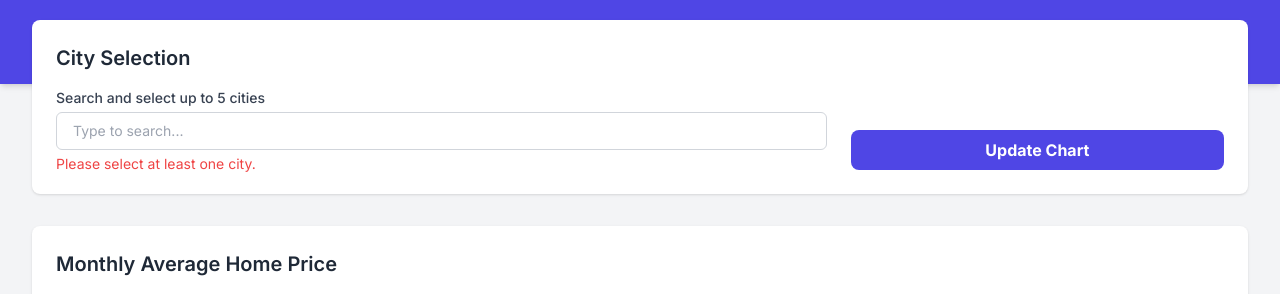
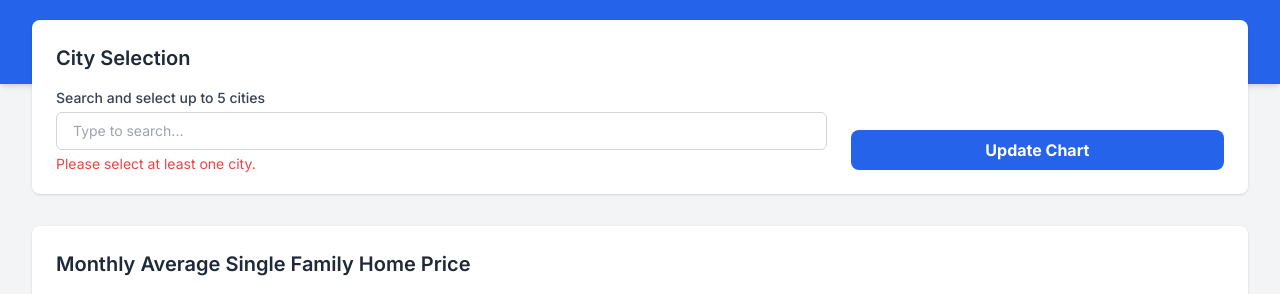
Before and after one commit to jeffakins/housing_market, a Flask app: page / in a window 1280 px wide. Shown: the top 294 px of the page. Run offline with Flask 3, Linux system fonts and the light colour scheme; data that the repository does not hold is empty; parts of the project's set-up code (start-up, migrations or seed data) failed here and were passed over; some libraries are stand-ins or nearby versions.

Commit message:
Updating the layout and fixing bugs

```diff
--- a/ChartjsApp/static/script.js
+++ b/ChartjsApp/static/script.js
@@ -142,10 +142,10 @@ function selectCity(city) {
  */
 function addCityTag(city) {
     const tag = document.createElement('div');
-    tag.className = 'bg-indigo-100 text-indigo-700 text-sm font-medium px-2 py-1 rounded-full flex items-center gap-2';
+    tag.className = 'bg-blue-100 text-blue-700 text-sm font-medium px-2 py-1 rounded-full flex items-center gap-2';
     tag.innerHTML = `
         <span>${city}</span>
-        <button class="text-indigo-500 hover:text-indigo-700 focus:outline-none">&times;</button>
+        <button class="text-blue-500 hover:text-blue-700 focus:outline-none">&times;</button>
     `;
     tag.querySelector('button').addEventListener('click', () => removeCity(city, tag));
     tagsContainer.appendChild(tag);
--- a/ChartjsApp/templates/index.html
+++ b/ChartjsApp/templates/index.html
@@ -32,7 +32,7 @@
 <body class="bg-gray-100">
 
     <!-- Header Section -->
-    <header class="bg-indigo-600 shadow-md">
+    <header class="bg-blue-600 shadow-md">
         <div class="max-w-7xl mx-auto py-6 px-4 sm:px-6 lg:px-8">
             <h1 class="text-3xl font-bold text-white">
                 Real Estate Dashboard
@@ -63,7 +63,7 @@
 
                     <!-- Update Chart Button -->
                     <div class="md:self-end">
-                         <button id="update-chart-btn" class="w-full bg-indigo-600 text-white font-bold py-2 px-4 rounded-lg hover:bg-indigo-700 focus:outline-none focus:ring-2 focus:ring-offset-2 focus:ring-indigo-500 disabled:bg-gray-400 disabled:cursor-not-allowed">
+                         <button id="update-chart-btn" class="w-full bg-blue-600 text-white font-bold py-2 px-4 rounded-lg hover:bg-blue-500 focus:outline-none focus:ring-2 focus:ring-offset-2 focus:ring-blue-500 disabled:bg-gray-400 disabled:cursor-not-allowed">
                             Update Chart
                         </button>
                     </div>
@@ -72,7 +72,7 @@
 
             <!-- Chart Card -->
             <div class="bg-white rounded-lg shadow px-5 py-6 sm:px-6">
-                 <h2 class="text-xl font-semibold text-gray-800 mb-4">Monthly Average Home Price</h2>
+                 <h2 class="text-xl font-semibold text-gray-800 mb-4">Monthly Average Single Family Home Price</h2>
                 <div class="relative h-96">
                     <canvas id="myChart"></canvas>
                 </div>
```
